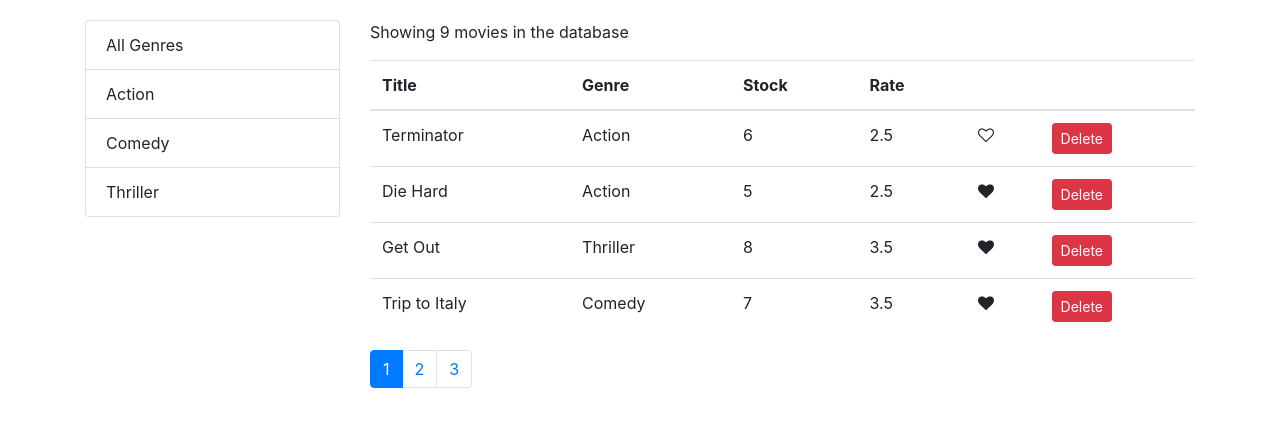
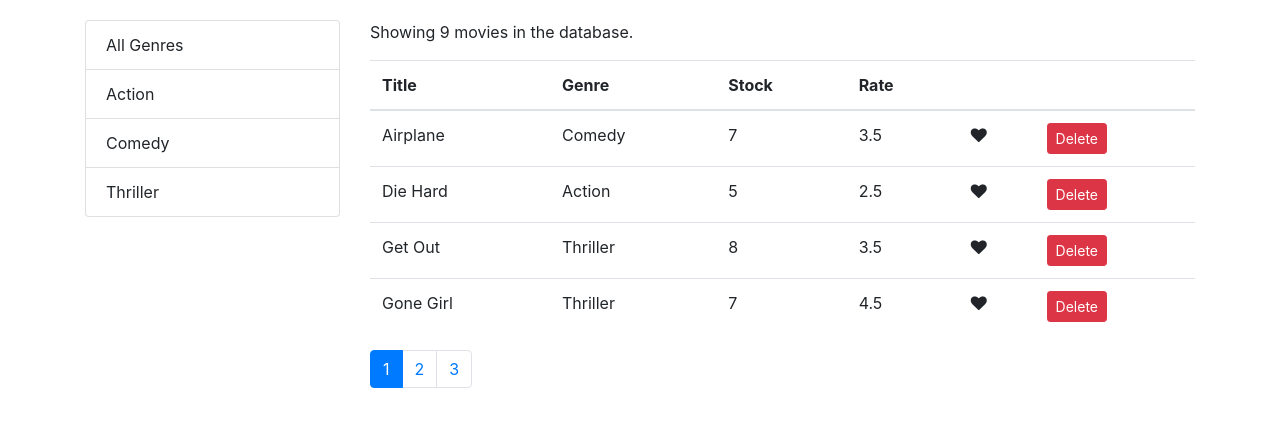
Before and after one commit to EngineerMel/React-Project, a React (Create React App) app: page / in a window 1280 px wide. Shown: the top 426 px of the page. Built offline with nearby package versions, Linux system fonts and the light colour scheme.

Commit message:
updated files and added comments

```diff
--- a/src/components/movies.jsx
+++ b/src/components/movies.jsx
@@ -1,34 +1,41 @@
 import React, { Component } from "react";
-import Like from "./common/like";
-import ListGroup from "./common/listGroup";
+import { getMovies } from "../services/fakeMovieService";
+import { getGenres } from "../services/fakeGenreService";
 import Pagination from "./common/pagination";
 import { paginate } from "../utils/paginate";
-import { getMovies } from "../services/fakeMovieService";
-import { getGenres } from "../services/fakeGenreService";
+import ListGroup from "./common/listGroup";
+import MoviesTable from "./moviesTable";
+import _ from "lodash";
 
 class Movies extends Component {
   state = {
     movies: [],
     currentPage: 1,
     pageSize: 4,
-    genres: []
+    genres: [],
+    sortColumn: { path: "title", order: "asc" }
   };
 
   componentDidMount() {
-    const genres = [{ name: "All Genres" }, ...getGenres()];
+    const genres = [{ _id: "", name: "All Genres" }, ...getGenres()];
+
     this.setState({ movies: getMovies(), genres });
   }
 
-  //HANDLING
+  //below creates a new movie array that includes all the movies except the movie that is passed inside handleDelete
+  //I used a filter method to get all the movies except the movie object
+
   handleDelete = movie => {
     const movies = this.state.movies.filter(m => m._id !== movie._id);
     this.setState({ movies });
   };
 
   handleLike = movie => {
+    //cloned movie object
     const movies = [...this.state.movies];
     const index = movies.indexOf(movie);
     movies[index] = { ...movies[index] };
+    //
     movies[index].liked = !movies[index].liked;
     this.setState({ movies });
   };
@@ -38,7 +45,11 @@
   };
 
   handleGenreSelect = genre => {
-    this.setState({ selectedGenre: genre });
+    this.setState({ selectedGenre: genre, currentPage: 1 });
+  };
+
+  handleSort = sortColumn => {
+    this.setState({ sortColumn });
   };
 
   render() {
@@ -46,71 +57,49 @@
     const {
       pageSize,
       currentPage,
+      sortColumn,
       selectedGenre,
       movies: allMovies
     } = this.state;
 
-    if (count === 0) return <p>There are no movies int the database.</p>;
+    //conditional renderting - below will show that message if there are no movies in the database
+    if (count === 0) return <p>There are no more movies in the database</p>;
 
-    const filtered = selectedGenre
-      ? allMovies.filter(m => m.genre._id === selectedGenre._id)
-      : allMovies;
+    const filtered =
+      selectedGenre && selectedGenre._id
+        ? allMovies.filter(m => m.genre._id === selectedGenre._id)
+        : allMovies;
 
-    const movies = paginate(filtered, currentPage, pageSize);
+    const sorted = _.orderBy(filtered, [sortColumn.path], [sortColumn.order]);
+
+    const movies = paginate(sorted, currentPage, pageSize);
+
+    //there is more than one element in my render method and because of that I have to wrap the elements
+    //inside of a parent element (div)
 
     return (
       <div className="row">
         <div className="col-3">
           <ListGroup
             items={this.state.genres}
+            onItemSelect={this.handleGenreSelect}
             selectedItem={this.state.selectedGenre}
-            onItemSelect={this.handleGenreSelect}
           />
         </div>
         <div className="col">
-          <p>Showing {filtered.length} movies in the database</p>
-          <table className="table">
-            <thead>
-              <tr>
-                <th>Title</th>
-                <th>Genre</th>
-                <th>Stock</th>
-                <th>Rate</th>
-                <th />
-                <th />
-              </tr>
-            </thead>
-            <tbody>
-              {movies.map(movie => (
-                //put they key for the movie id because thats what identifies every movie
-                <tr key={movie._id}>
-                  <td>{movie.title}</td>
-                  <td>{movie.genre.name}</td>
-                  <td>{movie.numberInStock}</td>
-                  <td>{movie.dailyRentalRate}</td>
-                  <td>
-                    <Like
-                      liked={movie.liked}
-                      onClick={() => this.handleLike(movie)}
-                    />
-                  </td>
-                  <td>
-                    <button
-                      onClick={() => this.handleDelete(movie)}
-                      className="btn btn-danger btn-sm"
-                    >
-                      Delete
-                    </button>
-                  </td>
-                </tr>
-              ))}
-            </tbody>
-          </table>
+          <p>Showing {filtered.length} movies in the database.</p>
+          <MoviesTable
+            movies={movies}
+            sortColumn={sortColumn}
+            onLike={this.handleLike}
+            onDelete={this.handleDelete}
+            onSort={this.handleSort}
+          />
           <Pagination
             itemsCount={filtered.length}
             pageSize={pageSize}
+            onPageChange={this.handlePageChange}
             currentPage={currentPage}
-            onPageChange={this.handlePageChange}
           />
         </div>
       </div>
--- /dev/null
+++ b/src/components/moviesTable.jsx
@@ -0,0 +1,59 @@
+import React, { Component } from "react";
+import Like from "./common/like";
+
+class MoviesTable extends Component {
+  raiseSort = path => {
+    const sortColumn = { ...this.props.sortColumn };
+    if (sortColumn.path === path)
+      sortColumn.order = sortColumn.order === "asc" ? "desc" : "asc";
+    else {
+      sortColumn.path = path;
+      sortColumn.order = "asc";
+    }
+    this.props.onSort(sortColumn);
+  };
+
+  render() {
+    const { movies, onDelete, onLike } = this.props;
+
+    return (
+      <table className="table">
+        <thead>
+          <tr>
+            <th onClick={() => this.raiseSort("title")}>Title</th>
+            <th onClick={() => this.raiseSort("genre.name")}>Genre</th>
+            <th onClick={() => this.raiseSort("numberInStock")}>Stock</th>
+            <th onClick={() => this.raiseSort("dailyRentalRate")}>Rate</th>
+            <th />
+            <th />
+          </tr>
+        </thead>
+        <tbody>
+          {movies.map(movie => (
+            //   I targeted movie._id because it uniquely identfies each movie object in the API
+            <tr key={movie._id}>
+              <td>{movie.title}</td>
+              <td>{movie.genre.name}</td>
+              <td>{movie.numberInStock}</td>
+              <td>{movie.dailyRentalRate}</td>
+              <td>
+                <Like liked={movie.liked} onClick={() => onLike(movie)} />
+              </td>
+              <td>
+                {/* in order to pass an argument I had to add an arrow function */}
+                <button
+                  onClick={() => onDelete(movie)}
+                  className="btn btn-danger btn-sm"
+                >
+                  Delete
+                </button>
+              </td>
+            </tr>
+          ))}
+        </tbody>
+      </table>
+    );
+  }
+}
+
+export default MoviesTable;
```
Also changed, not shown: src/components/common/pagination.jsx (+8 -1 lines).
